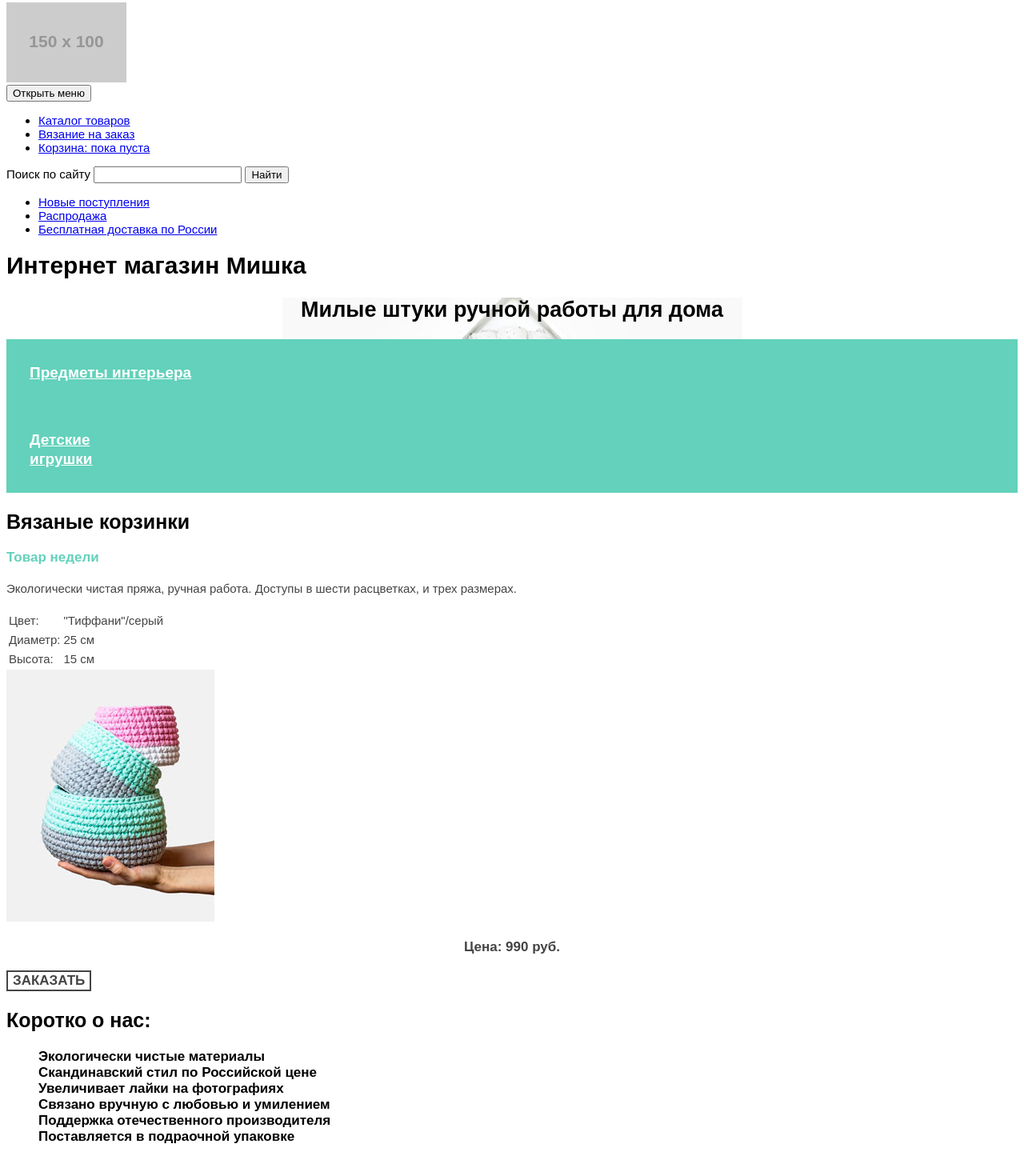
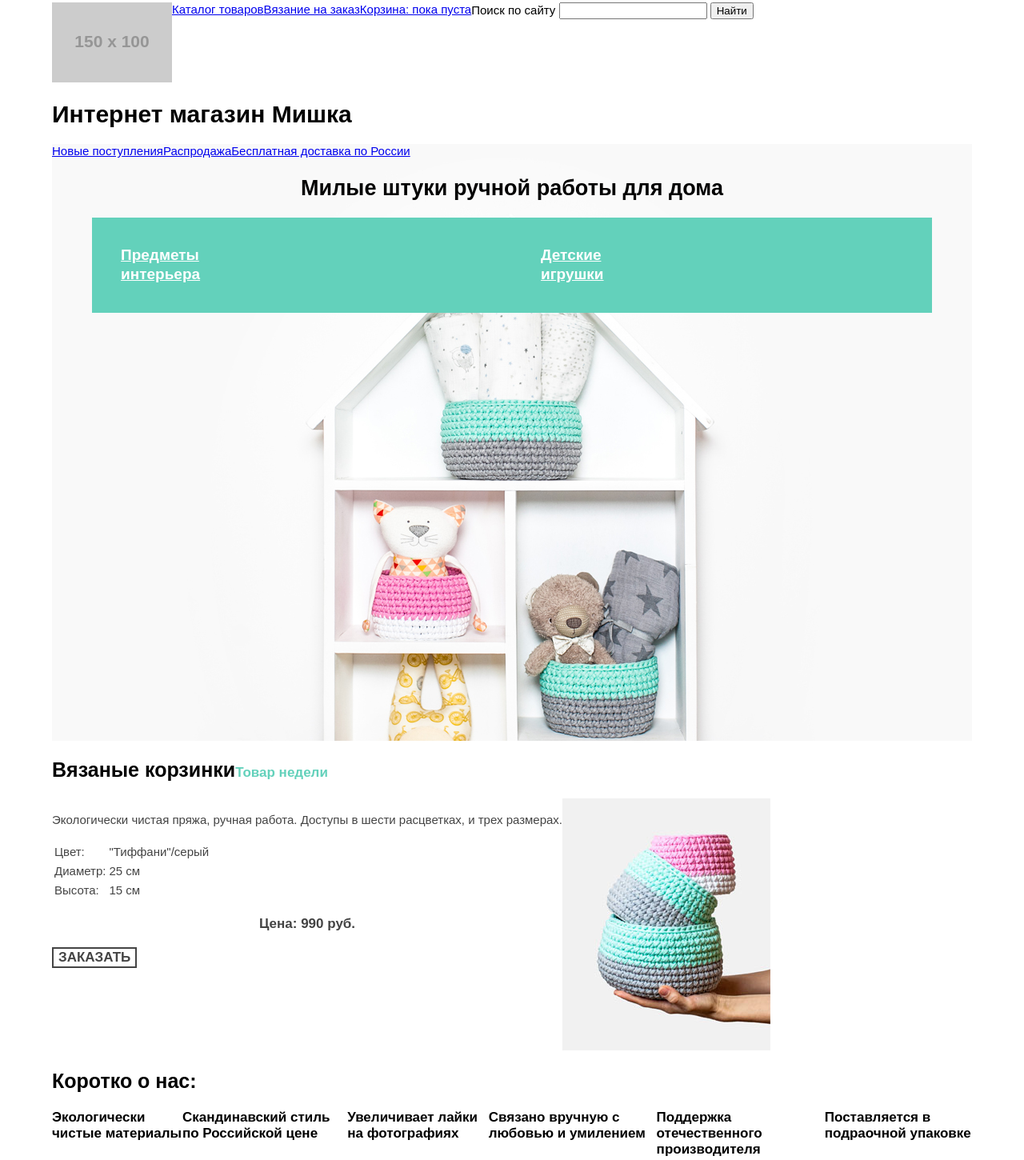
Before and after one commit to Raccoon-01/837377-mishka-16, a website: page source/index.html in a window 1280 px wide. Shown: the part 5-1455 px from the top of the page at 80% size. Drawn offline with nearby package versions, Linux system fonts and the light colour scheme; files that its build step writes are made by us from their sources; placeholder pictures from the web are drawn by us.

Commit message:
Адаптивные сетки (адаптивные фиксированные большие блоки)

```diff
--- a/source/index.html
+++ b/source/index.html
@@ -30,7 +30,15 @@
         <input class="main-nav__input-search" type="text" id="search" name="search">
         <button class="main-nav__input-toggle visually-hidden" type="submit" name="button">Найти</button>
       </form>
-      <ul class="main-nav__list site-list">
+    </div>
+  </nav>
+</header>
+
+<main class="page-main">
+  <h1 class="visually-hidden">Интернет магазин Мишка</h1>
+
+  <section class="nav">
+    <ul class="nav__sell site-list">
       <li class="site-list__item visually-hidden">
         <a href="#">Новые поступления</a></li>
       <li class="site-list__item visually-hidden"><a href="#">Распродажа</a>
@@ -39,24 +47,20 @@
         <a href="#">Бесплатная доставка по России</a>
       </li>
     </ul>
-    </div>
-  </nav>
-</header>
-
-<main class="page-main">
-  <h1 class="visually-hidden">Интернет магазин Мишка</h1>
-
-  <section class="nav">
     <h2 class="nav__title">Милые штуки ручной работы для дома</h2>
     <ul class="nav__list">
       <li><a class="nav__link" href="#">Предметы интерьера</a></li>
-      <li><a class="nav__link" href="#">Детские <br>игрушки</a></li>
+      <li><a class="nav__link" href="#">Детские игрушки</a></li>
     </ul>
   </section>
 
   <section class="week-product">
+    <div class="week-product__title-wrapper">
       <h2 class="page-main__titles">Вязаные корзинки</h2>
       <h3 class="week-product__title">Товар недели</h3>
+    </div>
+    <div class="week-product__wrapper">
+      <div class="week-product__left">
         <p class="page-main__paragraphs">Экологически чистая пряжа, ручная работа. Доступы в шести расцветках, и трех размерах.</p>
         <table class="week-product__char">
           <tr>
@@ -72,40 +76,43 @@
             <td>15 см</td>
           </tr>
         </table>
+        <p class="week-product__price">Цена: 990 руб.</p>
+        <button class="week-product__toggle" type="button">Заказать</button>
+      </div>
+      <div class="week-product__right">
         <a href="#" class="week-product__img">
           <img src="img/triple-set-mobile@1x.jpg" alt="изображение продукта">
         </a>
-    <p class="week-product__price">Цена: 990 руб.</p>
-    <button class="week-product__toggle" type="button">Заказать</button>
+      </div>
+    </div>
   </section>
 
   <section class="about-us">
     <h2 class="page-main__titles">Коротко о нас:</h2>
     <ul class="about-us__perks">
-      <li>Экологически чистые материалы</li>
-      <li>Скандинавский стил по Российской цене</li>
-      <li>Увеличивает лайки на фотографиях</li>
-      <li>Связано вручную с любовью и умилением</li>
-      <li>Поддержка отечественного производителя</li>
-      <li>Поставляется в подраочной упаковке</li>
+      <li class="about-us__list">Экологически чистые материалы</li>
+      <li class="about-us__list">Скандинавский стиль по Российской цене</li>
+      <li class="about-us__list">Увеличивает лайки на фотографиях</li>
+      <li class="about-us__list">Связано вручную с любовью и умилением</li>
+      <li class="about-us__list">Поддержка отечественного производителя</li>
+      <li class="about-us__list">Поставляется в подраочной упаковке</li>
     </ul>
   </section>
 
   <section class="reviews">
     <h2 class="page-main__titles">Отзывы</h2>
-    <blockquote>
     <p class="page-main__paragraphs reviews-paragraph">Я молодая мама, но все равно фотографии не набирали и близко такого количесва лайков,
       как у популярных инстамамочек. В отчаянии, я накупила аксессуаров и игрушек в Мишке, и мои фотографии сразу стали более стильными,
       а также набирают больше лайков</p>
     <cite class="review-user">Анастасия Красильникова</cite>
     <i class="review-user-mail">@misssssiskras</i>
-    </blockquote>
     <button class="reviews__prev" type="button">Предыдущий отзыв</button>
     <button class="reviews__next" type="button">Следующий отзыв</button>
     <button class="reviews__toggle" type="button">Написать</button>
   </section>
 
   <section class="contacts">
+    <div class="contacts__text-info">
       <h2 class="contacts__title">Контакты</h2>
       <table class="contacts__table">
         <tr>
@@ -117,6 +124,7 @@
           <td>г. Санкт-Петербургб ул. Большая Конюшенная, д. 19/8, офис 101</td>
         </tr>
       </table>
+    </div>
     <div class="contacts__map">
       <img src="img/map-mobile@1x.jpg" alt="изо карты временное">
       <button type="button">Закрыть карту</button>
--- a/source/less/about-us.less
+++ b/source/less/about-us.less
@@ -4,4 +4,21 @@
   line-height: 20px;
   text-align: left;
   list-style: none;
+  margin: 0;
+  padding: 0;
+  display: flex;
+  flex-direction: column;
 }
+
+@media (min-width: 772px){
+  .about-us__perks {
+    flex-direction: row;
+  }
+}
+
+@media (min-width: 1150px){
+  .about-us__perks {
+    flex-direction: row;
+    justify-content: space-around;
+  }
+}
--- a/source/less/catalog.less
+++ b/source/less/catalog.less
@@ -33,3 +33,20 @@
   line-height: 24px;
   text-align: left;
 }
+
+@media (min-width: 772px) {
+  .catalog__item {
+    display: flex;
+  }
+}
+
+@media (min-width: 1150px) {
+  .catalog__list {
+    display: flex;
+    justify-content: space-around;
+  }
+
+  .catalog__item {
+    flex-direction: column;
+  }
+}
--- a/source/less/contacts.less
+++ b/source/less/contacts.less
@@ -23,3 +23,16 @@
   background-color: #ffffff;
   border: 2px solid #444444;
 }
+
+.contacts {
+  display: flex;
+  flex-direction: column;
+}
+
+
+@media (min-width: 1150px) {
+  .contacts {
+    display: flex;
+    flex-direction: row;
+  }
+}
--- /dev/null
+++ b/source/less/main-nav.less
@@ -0,0 +1,38 @@
+.main-nav {
+  display: flex;
+  flex-direction: column;
+}
+
+.main-nav__wrapper {
+  display: flex;
+  flex-direction: column;
+}
+
+.main-nav__list {
+  display: flex;
+  flex-direction: column;
+}
+
+@media (min-width: 772px) {
+  .main-nav__wrapper {
+    flex-direction: row;
+  }
+  .main-nav__list {
+    flex-direction: row;
+  }
+  .main-nav__toggle {
+    display: none;
+  }
+}
+
+@media (min-width: 1150px) {
+  .main-nav__wrapper {
+    flex-direction: row;
+  }
+  .main-nav__list {
+    flex-direction: row;
+  }
+  .main-nav__toggle {
+    display: none;
+  }
+}
--- a/source/less/nav.less
+++ b/source/less/nav.less
@@ -1,5 +1,6 @@
 .nav {
   background: url("../img/hero-mobile@1x.jpg") no-repeat 50% 50%;
+  min-height: 356px; /*временно*/
 }
 
 .nav__title {
@@ -18,13 +19,63 @@
   font-weight: bold;
   line-height: 24px;
   color: #ffffff;
-  background-color: #63d1bb;
-  display: block;
-  padding: 30px 185px 30px 29px;
+  display: flex;
+  width: 102px;
+  padding: 30px 189px 30px 29px;
 }
 
 .nav__list {
+  display: flex;
+  flex-direction: column;
   list-style: none;
   margin: 0;
   padding: 0;
+  background-color: #63d1bb;
+  min-height: 103px; /*временно*/
 }
+
+.nav__sell {
+  display: none;
+}
+
+@media (min-width: 772px) {
+  .nav {
+    min-height: 746px; /*временно*/
+    background: url("../img/hero-tablet@1x.jpg") no-repeat 50% 50%;
+  }
+  .nav__list {
+    flex-direction: row;
+    margin: 0 52px;
+    min-height: 119px; /*временно*/
+  }
+  .nav__link {
+    width: 94px;
+    padding: 35px 204px 34px 36px;
+  }
+  .nav__sell {
+    display: flex;
+    width: 564px;
+    margin: 0 50px;
+  }
+}
+
+@media (min-width: 1150px) {
+  .nav {
+    min-height: 746px; /*временно*/
+    background: url("../img/hero-desktop@1x.jpg") no-repeat 50% 50%;
+  }
+  .nav__list {
+    flex-direction: row;
+    margin: 0 50px;
+    min-height: 119px; /*временно*/
+  }
+  .nav__link {
+    width: 94px;
+    padding: 35px 395px 34px 36px;
+  }
+  .nav__sell {
+    display: flex;
+    width: 950px;
+    margin: 0 50px;
+  }
+}
--- a/source/less/page-footer.less
+++ b/source/less/page-footer.less
@@ -5,3 +5,30 @@
   color: #000000;
   text-align: left;
 }
+
+.page-footer {
+  min-height: 160px; /*временно*/
+  display: flex;
+  flex-direction: column;
+  width: 320px;
+  margin: 0 auto;
+}
+
+.page-footer__feedback-list {
+  list-style: none;
+  display: flex;
+}
+
+@media (min-width: 772px) {
+  .page-footer {
+    width: 772px;
+    flex-direction: row;
+  }
+}
+
+@media (min-width: 1150px) {
+  .page-footer {
+    width: 1150px;
+    flex-direction: row;
+  }
+}
--- /dev/null
+++ b/source/less/page-header.less
@@ -0,0 +1,21 @@
+.page-header {
+  min-height: 79px; /*временно*/
+  display: flex;
+  flex-direction: column;
+  width: 320px;
+  margin: 0 auto;
+}
+
+@media (min-width: 772px) {
+  .page-header {
+    width: 772px;
+    flex-direction: row;
+  }
+}
+
+@media (min-width: 1150px) {
+  .page-header {
+    width: 1150px;
+    flex-direction: row;
+  }
+}
--- a/source/less/page-main.less
+++ b/source/less/page-main.less
@@ -20,5 +20,25 @@
   color: #000000;
   display: block;
   padding: 75px 43px 74px 42px;
+}
+
+.nav-catalog {
   background-color: #eaeaea;
 }
+
+.page-main {
+  width: 320px;
+  margin: 0 auto;
+}
+
+@media (min-width: 772px) {
+  .page-main {
+    width: 772px;
+  }
+}
+
+@media (min-width: 1150px) {
+  .page-main {
+    width: 1150px;
+  }
+}
--- a/source/less/production.less
+++ b/source/less/production.less
@@ -22,3 +22,9 @@
   background-color: #ffffff;
   border: 2px solid #444444;
 }
+
+@media (min-width: 1150px) {
+  .production {
+    display: flex;
+  }
+}
--- /dev/null
+++ b/source/less/site-list.less
@@ -0,0 +1,5 @@
+.site-list {
+  list-style: none;
+  margin: 0;
+  padding: 0;
+}
--- a/source/less/style.less
+++ b/source/less/style.less
@@ -1,3 +1,4 @@
+@import "page-header.less";
 @import "nav.less";
 @import "page-main.less";
 @import "week-product.less";
@@ -7,6 +8,8 @@
 @import "page-footer.less";
 @import "catalog.less";
 @import "production.less";
+@import "site-list.less";
+@import "main-nav.less";
 
 body {
   font-family: "OpenSans", sans-serif;
--- a/source/less/week-product.less
+++ b/source/less/week-product.less
@@ -30,3 +30,33 @@
   background-color: #ffffff;
   border: 2px solid #444444;
 }
+
+.week-product__wrapper {
+  display: flex;
+  flex-direction: column;
+}
+
+.week-product__title-wrapper {
+  display: flex;
+  flex-direction: column;
+}
+
+@media (min-width: 772px) {
+  .week-product__wrapper {
+    flex-direction: row;
+  }
+  .week-product__title-wrapper {
+    flex-direction: row;
+    align-items: baseline;
+  }
+}
+
+@media (min-width: 1150px) {
+  .week-product__wrapper {
+    flex-direction: row;
+  }
+  .week-product__title-wrapper {
+    flex-direction: row;
+    align-items: baseline;
+  }
+}
```
Also changed, not shown: source/catalog.html (+18 -16 lines), source/form.html (+9 -11 lines). Lines whose indentation alone changed are shown as unchanged.
